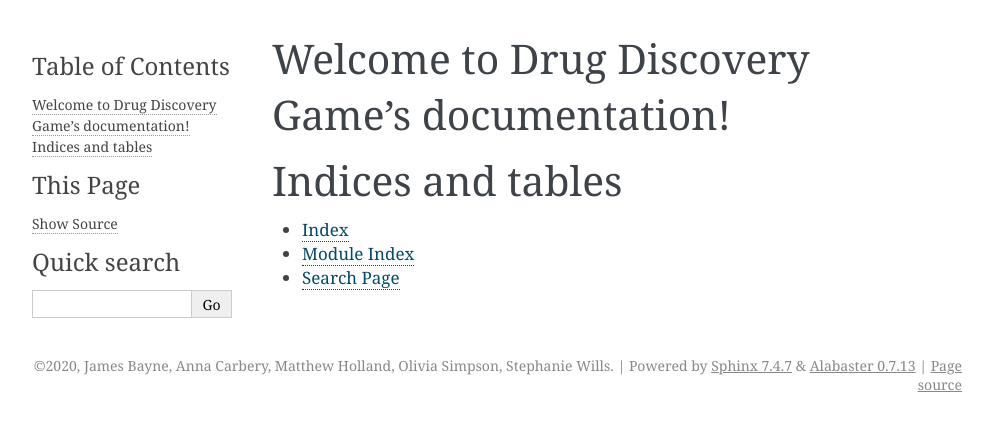
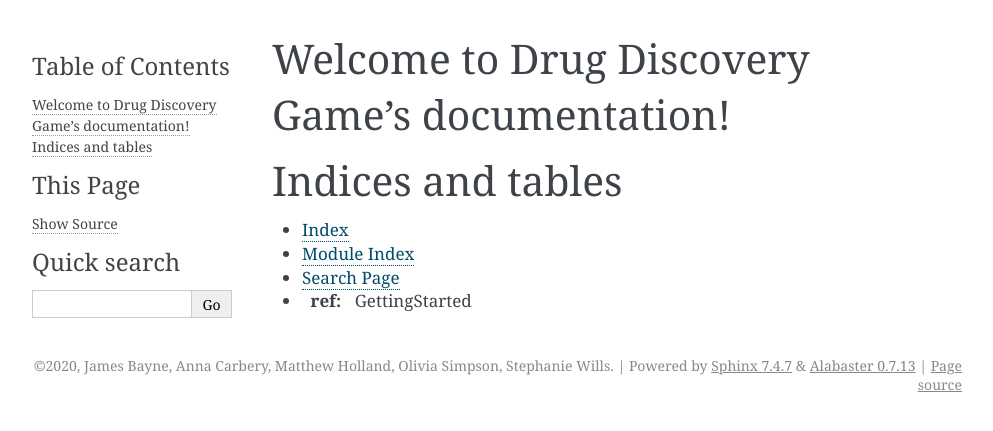
Before and after one commit to SABSR3-Group-2/drug_discovery_game, a Sphinx documentation site: the page built from Documentation/index.rst, in a window 1280 px wide. Shown: the top 431 px of the page, without its empty margins (148-1141 px from the left). Built offline with Sphinx 7.4.7, drawn with Linux system fonts in a browser that asks for light colours; pages that are not in the unit, such as notebooks, are missing from menus.

Commit message:
added getting started refrence to index

```diff
--- a/Documentation/index.rst
+++ b/Documentation/index.rst
@@ -19,3 +19,4 @@ Indices and tables
 * :ref:`genindex`
 * :ref:`modindex`
 * :ref:`search`
+* :ref: GettingStarted
```
